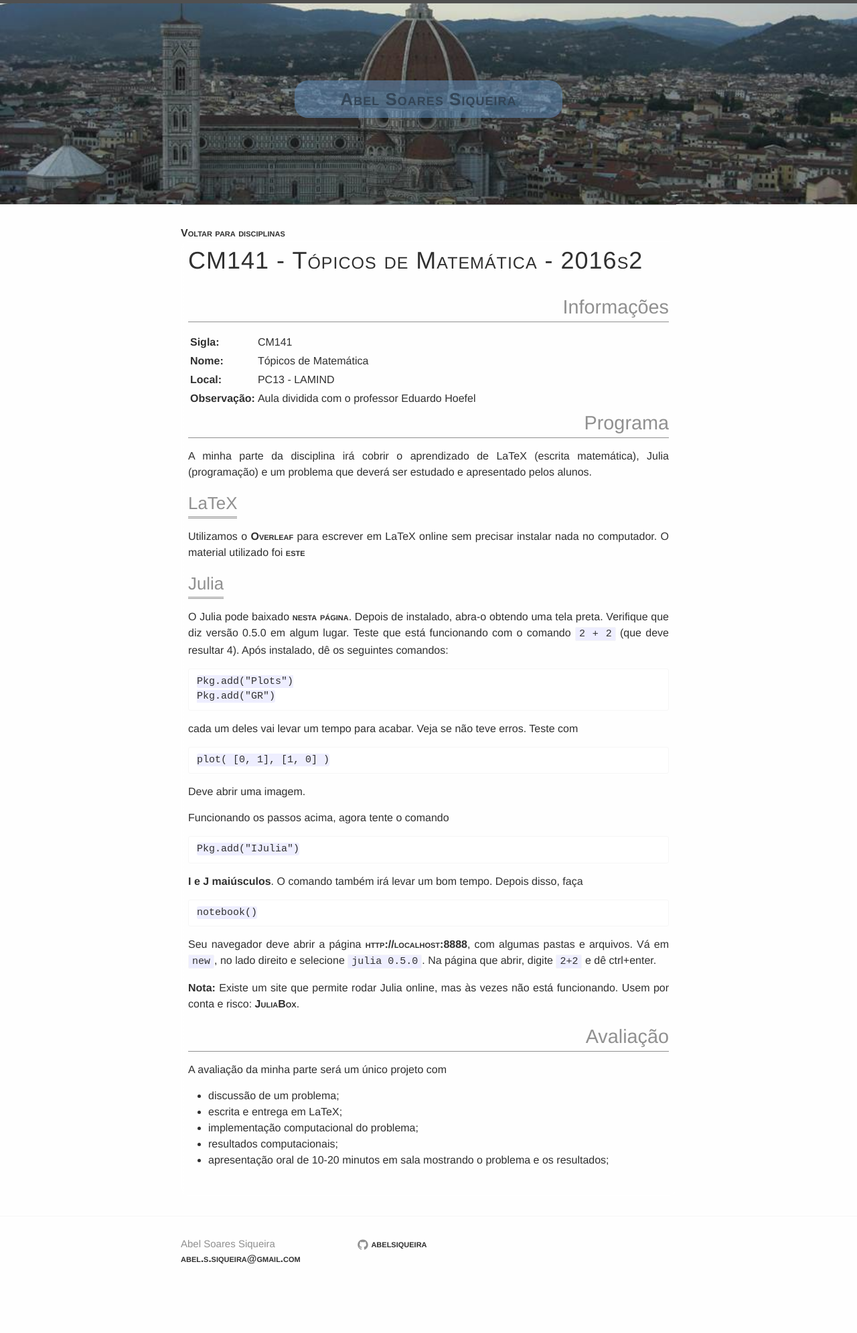
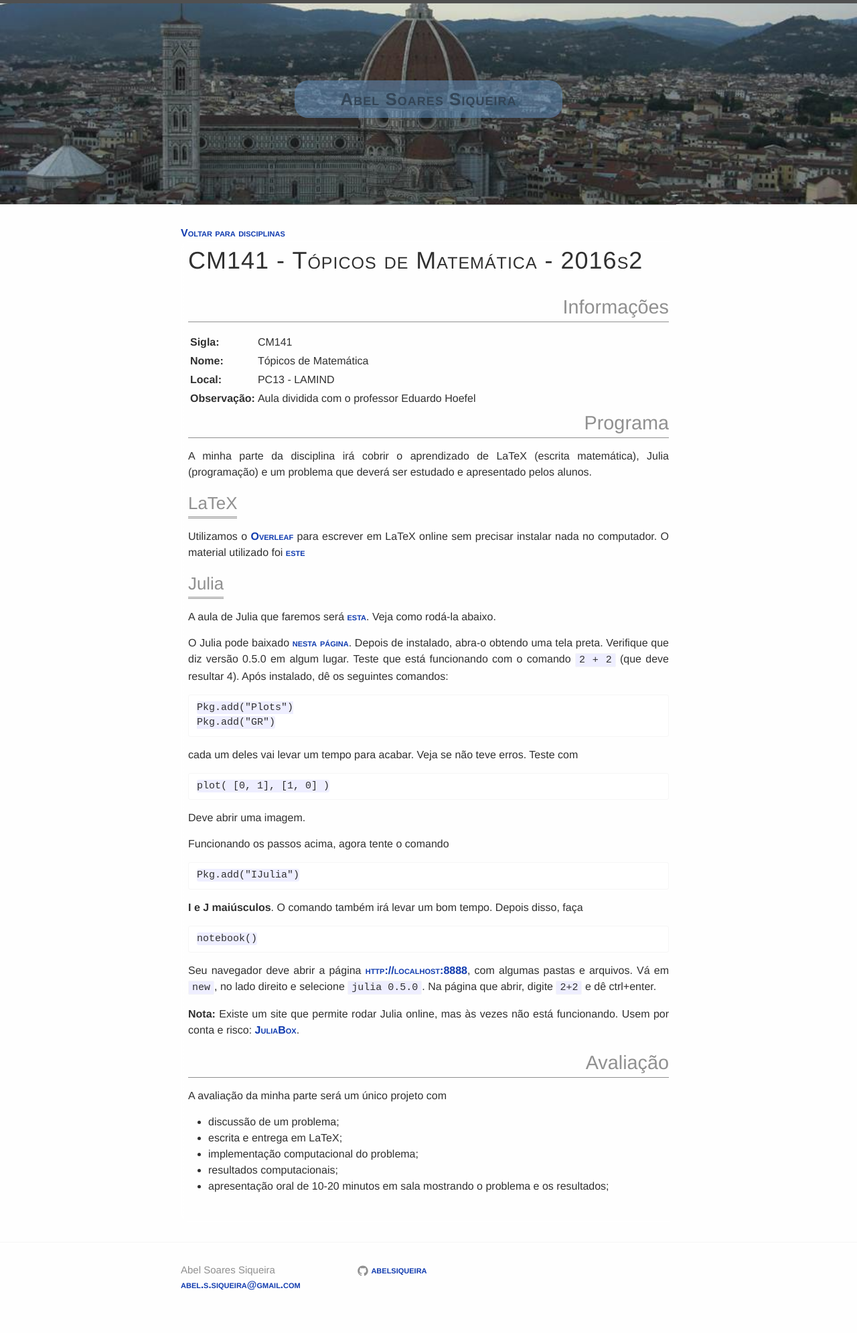
Before and after one commit to abelsiqueira/abelsiqueira.github.io-old, a Jekyll site: the page built from disciplinas/cm141-2016s2.md, in a window 1280 px wide. Shown: the whole page at 67% size. Built offline with Jekyll 4.4.1, drawn with Linux system fonts in a browser that asks for light colours; before the commit the page ends 1951 px from its top, so only the background shows below that.

Commit message:
Adiciona intro-julia.ipynb de cm141

```diff
--- a/_sass/_base.scss
+++ b/_sass/_base.scss
@@ -88,17 +88,17 @@ h1, h2, h3, h4, h5, h6 {
  * Links
  */
 a {
-    color: $brand-color;
+    color: $link-color;
     font-weight: bold;
     text-decoration: none;
     font-variant: small-caps;
 
     &:visited {
-        color: lighten($brand-color, 15%);
+        color: $link-visited-color;
     }
 
     &:hover {
-        color: $text-color;
+        color: $link-hover-color;
         text-decoration: underline;
     }
 }
--- a/css/main.scss
+++ b/css/main.scss
@@ -10,6 +10,10 @@ $base-font-family: Helvetica, Arial, sans-serif;
 $base-font-size:   16px;
 $small-font-size:  $base-font-size * 0.875;
 $base-line-height: 1.5;
+
+$link-color:         #103baf;
+$link-visited-color: darken($link-color, 10%);
+$link-hover-color:   lighten($link-color, 25%);
 
 $title-font:  32px;
 $h1-font: $title-font*0.9;
--- a/disciplinas/cm141-2016s2.md
+++ b/disciplinas/cm141-2016s2.md
@@ -27,6 +27,10 @@ O material utilizado foi
 [este](https://www.overleaf.com/articles/tutorial-de-latex-para-software-carpentry/cytvvrtwxbzb#.WEQR958cVhF)
 
 ## Julia
+
+A aula de Julia que faremos será
+[esta]({{site.baseurl}}/disciplinas/cm141/intro-julia.ipynb). Veja como rodá-la
+abaixo.
 
 O Julia pode baixado [nesta página](https://julialang.org/downloads).
 Depois de instalado, abra-o obtendo uma tela preta. Verifique que diz versão
```
Also changed, not shown: 2 other files.
